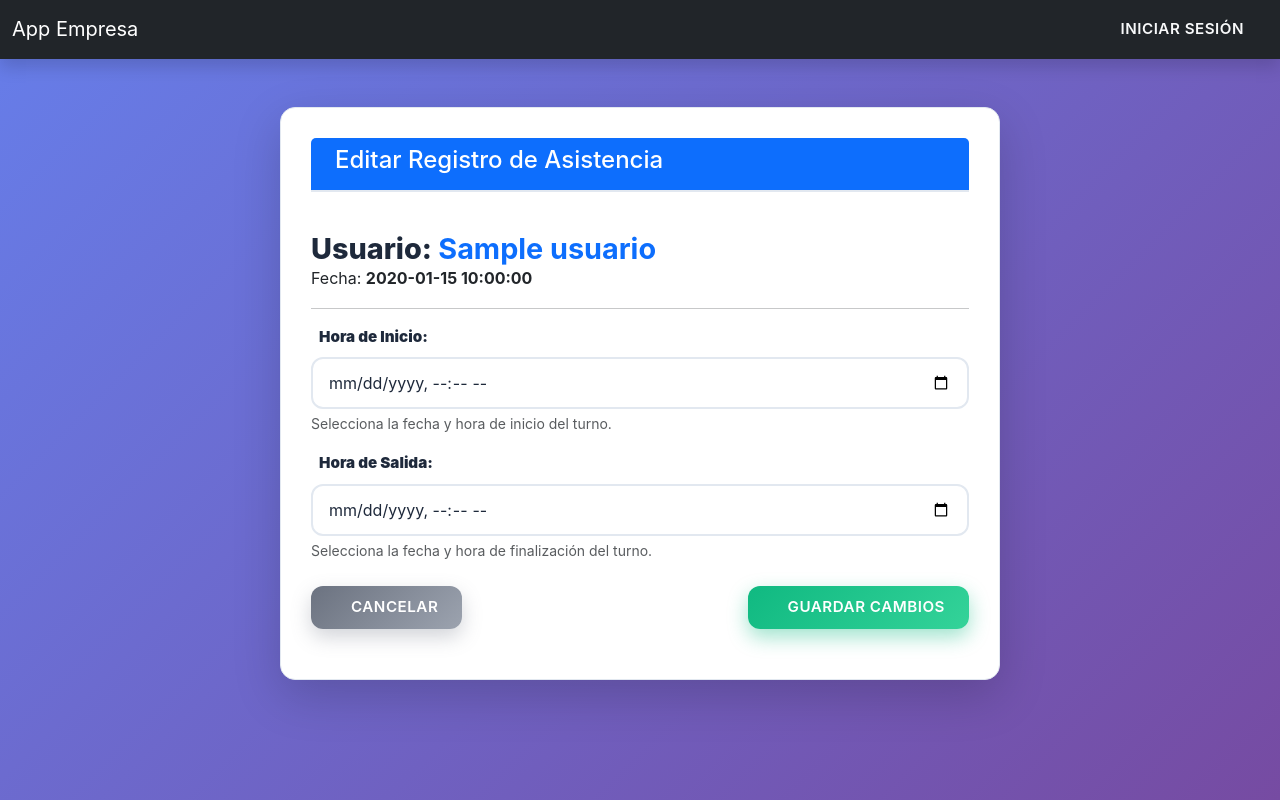
After one commit to TheFaysal24/app_web_empleados, a Flask app: template Templates/admin_editar_registro.html in a window 1280 px wide. The commit adds this page. Run offline with Flask 3, Linux system fonts and the light colour scheme; the template is opened without the code that fills it: most values are stand-ins (such as "Sample title", 1, 10 or a date in 2020); some libraries are stand-ins or nearby versions.

Commit message:
Versión final con correcciones de errores y mejoras funcionales

```diff
--- /dev/null
+++ b/Templates/admin_editar_registro.html
@@ -0,0 +1,56 @@
+{% extends "layout.html" %}
+
+{% block title %}
+Editar Registro - {{ usuario }}
+{% endblock %}
+
+{% block content %}
+<div class="container mt-5">
+    <div class="row justify-content-center">
+        <div class="col-md-8">
+            <div class="card shadow-lg">
+                <div class="card-header bg-primary text-white">
+                    <h4 class="mb-0"><i class="fas fa-edit me-2"></i> Editar Registro de Asistencia</h4>
+                </div>
+                <div class="card-body">
+                    <h5 class="card-title">Usuario: <span class="fw-bold text-primary">{{ usuario }}</span></h5>
+                    <p class="card-text">Fecha: <span class="fw-bold">{{ fecha }}</span></p>
+
+                    <hr>
+
+                    <form method="POST" action="{{ url_for('admin_editar_registro') }}">
+                        <input type="hidden" name="csrf_token" value="{{ csrf_token() }}">
+                        <input type="hidden" name="usuario" value="{{ usuario }}">
+                        <input type="hidden" name="fecha" value="{{ fecha }}">
+
+                        <div class="mb-3">
+                            <label for="inicio" class="form-label"><strong><i class="fas fa-sign-in-alt me-2"></i>Hora de Inicio:</strong></label>
+                            <input type="datetime-local" class="form-control" id="inicio" name="inicio" value="{{ registro.inicio if registro else '' }}">
+                            <div class="form-text">
+                                Selecciona la fecha y hora de inicio del turno.
+                            </div>
+                        </div>
+
+                        <div class="mb-3">
+                            <label for="salida" class="form-label"><strong><i class="fas fa-sign-out-alt me-2"></i>Hora de Salida:</strong></label>
+                            <input type="datetime-local" class="form-control" id="salida" name="salida" value="{{ registro.salida if registro else '' }}">
+                            <div class="form-text">
+                                Selecciona la fecha y hora de finalización del turno.
+                            </div>
+                        </div>
+
+                        <div class="d-flex justify-content-between mt-4">
+                            <a href="{{ url_for('admin_gestion_tiempos') }}" class="btn btn-secondary">
+                                <i class="fas fa-arrow-left me-2"></i>Cancelar
+                            </a>
+                            <button type="submit" class="btn btn-success">
+                                <i class="fas fa-save me-2"></i>Guardar Cambios
+                            </button>
+                        </div>
+                    </form>
+                </div>
+            </div>
+        </div>
+    </div>
+</div>
+{% endblock %}
```
Also changed, not shown: Templates/dashboard.html (+83 -0 lines).
